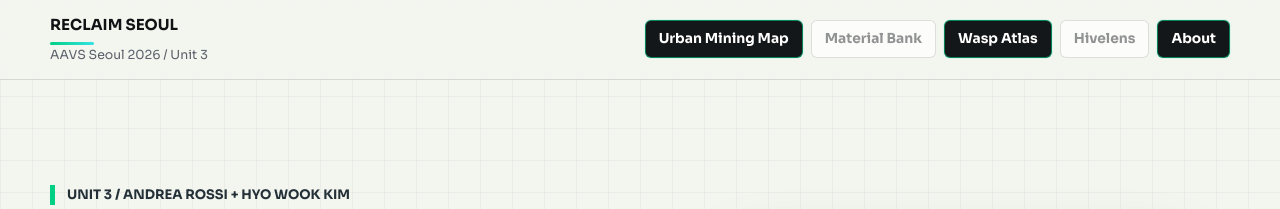
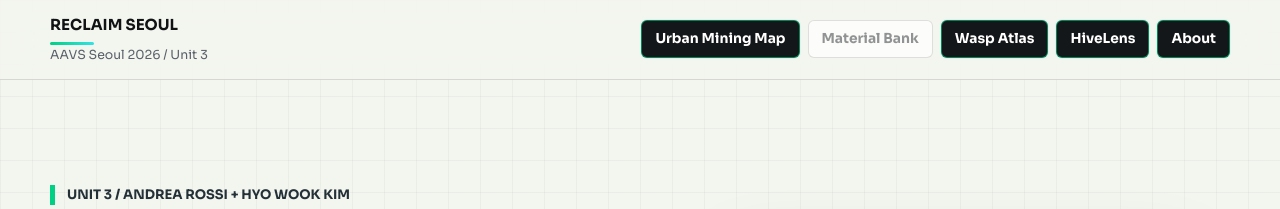
Before and after one commit to ReclaimSeoul/ReclaimSeoul.github.io, a plain HTML site: page index.html in a window 1280 px wide. Shown: the top 209 px of the page. Drawn offline with Linux system fonts and the light colour scheme.

Commit message:
connect HiveLens

```diff
--- a/index.html
+++ b/index.html
@@ -458,7 +458,7 @@
           <a href="UrbanMiningMap/" aria-label="Open Urban Mining Map">Urban Mining Map</a>
           <span aria-disabled="true" title="Coming soon">Material Bank</span>
           <a href="Atlas/" aria-label="Open Wasp Atlas">Wasp Atlas</a>
-          <span aria-disabled="true" title="Coming soon">Hivelens</span>
+          <a href="https://hivelens.thecomputationalhive.com/" title="Open HiveLens">HiveLens</a>
           <a class="page-link" href="about/">About</a>
         </div>
       </nav>
```
